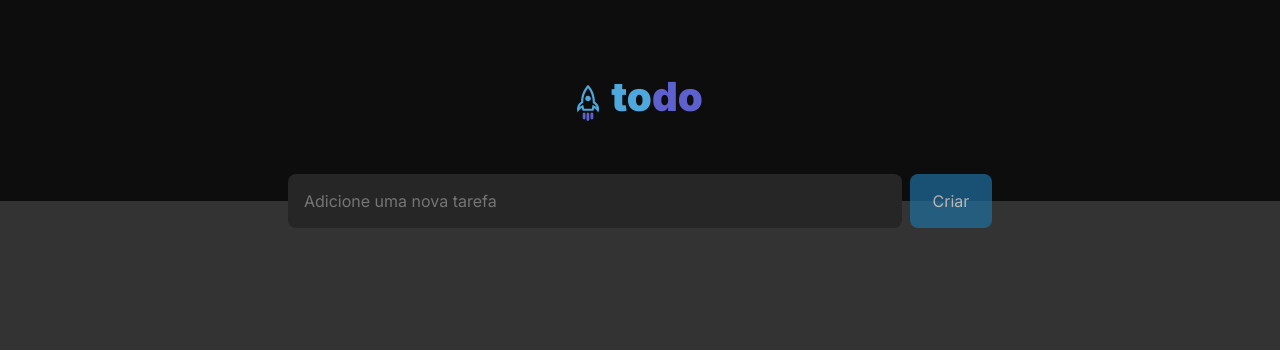
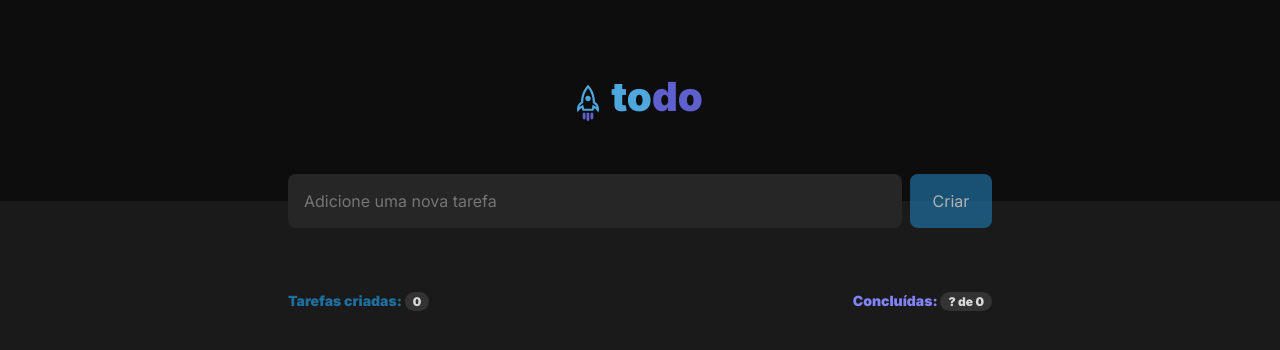
Before and after one commit to gabrielhilal/react-todo, a React (Vite) app: page / in a window 1280 px wide. Shown: the top 350 px of the page. Built offline with nearby package versions, Linux system fonts and the light colour scheme.

Commit message:
Add task summary (count)

```diff
--- a/src/components/Main.module.css
+++ b/src/components/Main.module.css
@@ -13,6 +13,10 @@
   background: var(--grey-500);
   color: var(--grey-300);
   padding: 1rem;
+}
+
+.taskForm input:focus {
+  color: var(--grey-100);
 }
 
 .taskForm [type="submit"] {
@@ -35,3 +39,28 @@
   opacity: 0.7;
   cursor: not-allowed;
 }
+
+.tasksSummary {
+  margin-top: 4rem;
+  display: flex;
+  justify-content: space-between;
+}
+
+.tasksSummary > p {
+  color: var(--purple-300);
+  font-size: 0.875rem;
+  font-weight: 700;
+}
+
+.tasksSummary > p:first-child {
+  color: var(--blue-500);
+}
+
+.tasksSummary span {
+  background: var(--grey-400);
+  color: var(--grey-200);
+  font-size: 0.75rem;
+  font-weight: 700;
+  border-radius: 999px;
+  padding: 0.125rem 0.5rem;
+}
--- a/src/components/Main.tsx
+++ b/src/components/Main.tsx
@@ -51,6 +51,11 @@ export function Main() {
         </button>
       </form>
 
+      <div className={styles.tasksSummary}>
+        <p>Tarefas criadas: <span>{tasks.length}</span></p>
+        <p>Concluídas: <span>? de {tasks.length}</span></p>
+      </div>
+
       {tasks.map(task => (
         <p key={task.id}>{task.content}</p>
       ))}
--- a/src/global.css
+++ b/src/global.css
@@ -28,7 +28,7 @@
 }
 
 body {
-  background-color: var(--grey-400);
+  background-color: var(--grey-600);
   color: var(--grey-300);
 }
 
```
